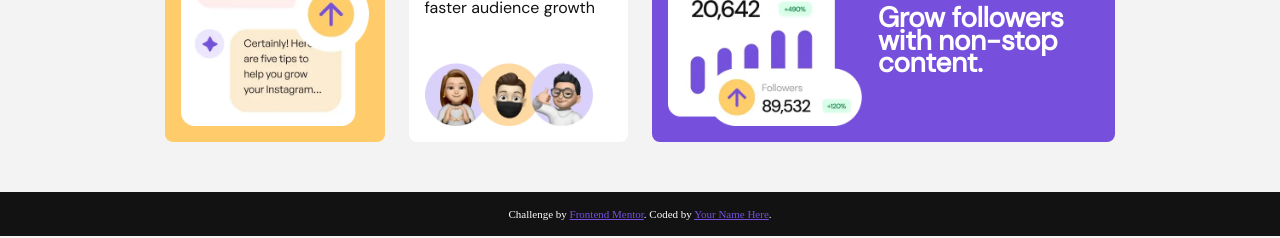
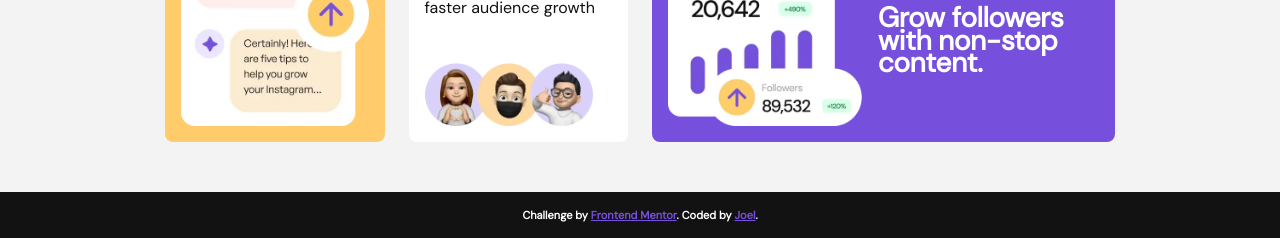
Before and after one commit to disasterisk-dev/bento-grid-fem, a plain HTML site: page index.html in a window 1280 px wide. Shown: the part 608-846 px from the top of the page. Drawn offline with Linux system fonts and the light colour scheme.

Commit message:
Updated attribution

```diff
--- a/index.html
+++ b/index.html
@@ -87,7 +87,7 @@
     <footer class="attribution">
       Challenge by
       <a href="https://www.frontendmentor.io?ref=challenge">Frontend Mentor</a>.
-      Coded by <a href="#">Your Name Here</a>.
+      Coded by <a href="https://www.disasterisk.dev">Joel</a>.
     </footer>
   </body>
 </html>
--- a/style.css
+++ b/style.css
@@ -352,6 +352,8 @@ main {
   background-color: var(--black);
   color: var(--white);
   padding: 1rem;
+  font-family: "DM Sans";
+  font-weight: 600;
 }
 .attribution a {
   color: var(--purple-500);
```
